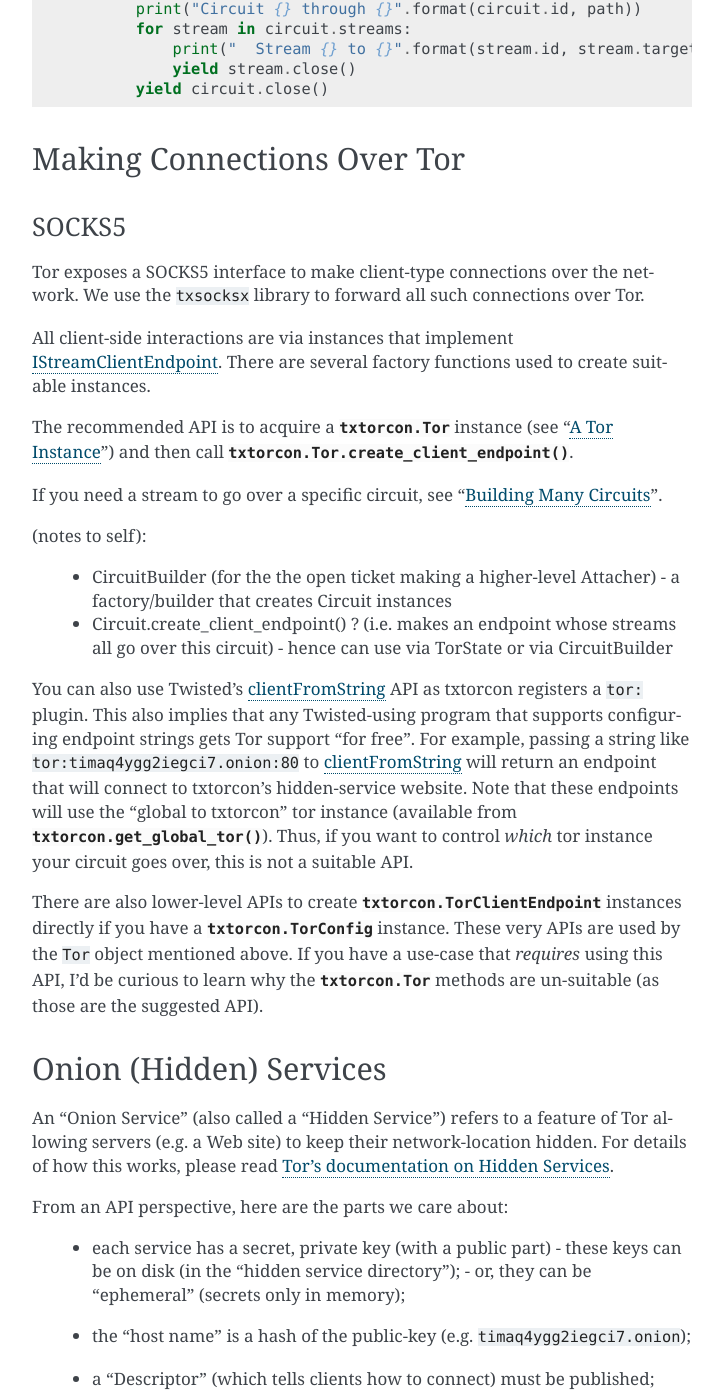
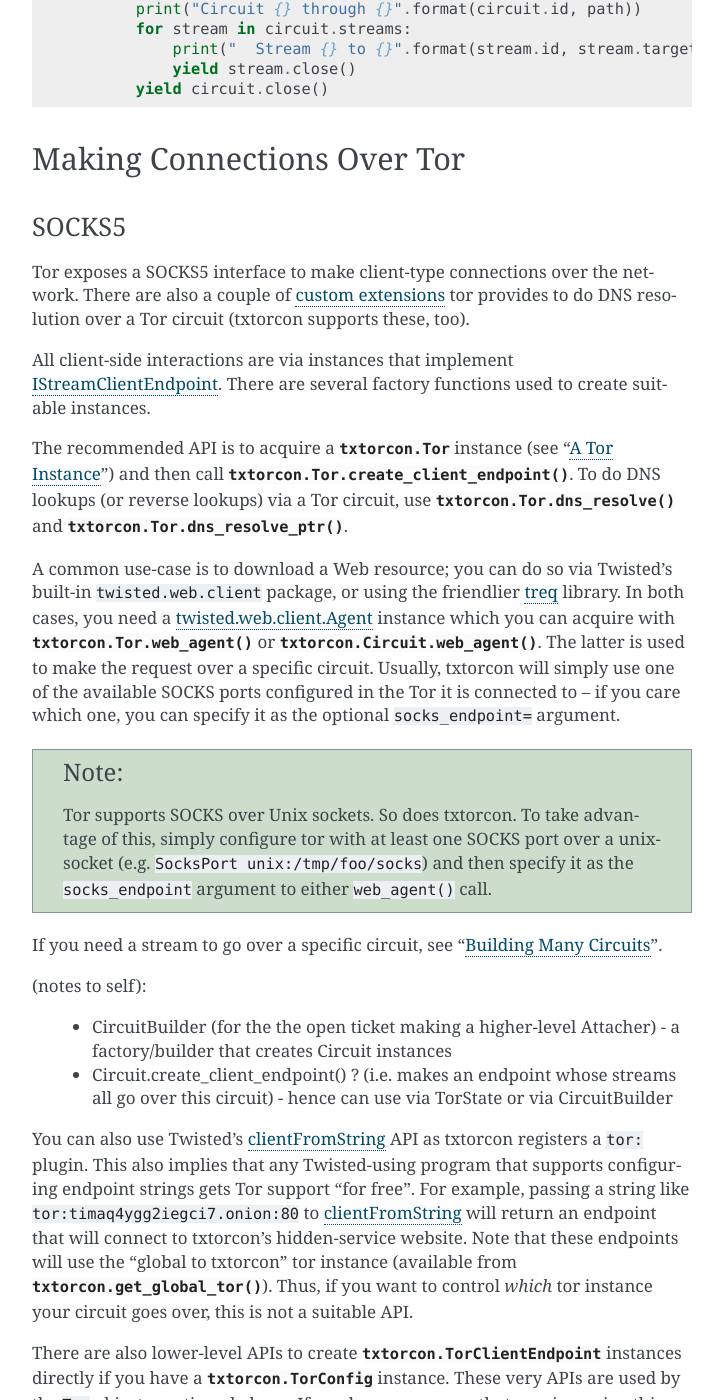
Before and after one commit to meejah/txtorcon, a Sphinx documentation site: the page built from docs/guide.rst, in a window 1280 px wide and 1400 px high, scrolled down 4607 px. Shown: the whole window, without its empty margins (388-1111 px from the left). Built offline with Sphinx 7.4.7, drawn with Linux system fonts in a browser that asks for light colours; pages that are not in the unit, such as notebooks, are missing from menus; the version number could not be read and is left out.

Commit message:
web_agent() stuff, docs and some flake8

```diff
--- a/docs/guide.rst
+++ b/docs/guide.rst
@@ -237,8 +237,10 @@
 ~~~~~~
 
 Tor exposes a SOCKS5 interface to make client-type connections over
-the network. We use the ``txsocksx`` library to forward all such
-connections over Tor.
+the network. There are also a couple of `custom extensions
+<https://gitweb.torproject.org/torspec.git/tree/socks-extensions.txt>`_
+tor provides to do DNS resolution over a Tor circuit (txtorcon
+supports these, too).
 
 All client-side interactions are via instances that implement
 `IStreamClientEndpoint`_. There are several factory functions used to
@@ -246,9 +248,33 @@
 
 The recommended API is to acquire a :class:`txtorcon.Tor` instance
 (see ":ref:`get_tor_instance`") and then call
-:meth:`txtorcon.Tor.create_client_endpoint`.
+:meth:`txtorcon.Tor.create_client_endpoint`. To do DNS lookups (or
+reverse lookups) via a Tor circuit, use
+:meth:`txtorcon.Tor.dns_resolve` and
+:meth:`txtorcon.Tor.dns_resolve_ptr`.
 
-If you need a stream to go over a specific circuit, see ":ref:`circuit_builder`".
+A common use-case is to download a Web resource; you can do so via
+Twisted's built-in ``twisted.web.client`` package, or using the
+friendlier `treq`_ library. In both cases, you need a
+`twisted.web.client.Agent
+<https://twistedmatrix.com/documents/current/api/twisted.web.client.Agent.html>`_
+instance which you can acquire with :meth:`txtorcon.Tor.web_agent` or
+:meth:`txtorcon.Circuit.web_agent`. The latter is used to make the
+request over a specific circuit. Usually, txtorcon will simply use one
+of the available SOCKS ports configured in the Tor it is connected to
+-- if you care which one, you can specify it as the optional
+``socks_endpoint=`` argument.
+
+.. note::
+
+   Tor supports SOCKS over Unix sockets. So does txtorcon. To take
+   advantage of this, simply configure tor with at least one SOCKS
+   port over a unix-socket (e.g. ``SocksPort unix:/tmp/foo/socks``)
+   and then specify it as the ``socks_endpoint`` argument to either
+   ``web_agent()`` call.
+
+If you need a stream to go over a specific circuit, see
+":ref:`circuit_builder`".
 
 (notes to self):
 
@@ -500,3 +526,4 @@
 .. _clientfromstring: http://twistedmatrix.com/documents/current/api/twisted.internet.endpoints.html#clientFromString
 .. _serverfromstring: http://twistedmatrix.com/documents/current/api/twisted.internet.endpoints.html#serverFromString
 .. _ilisteningport: http://twistedmatrix.com/documents/current/api/twisted.internet.interfaces.IListeningPort.html
+.. _treq: https://github.com/twisted/treq
```
Also changed, not shown: 6 other files.
